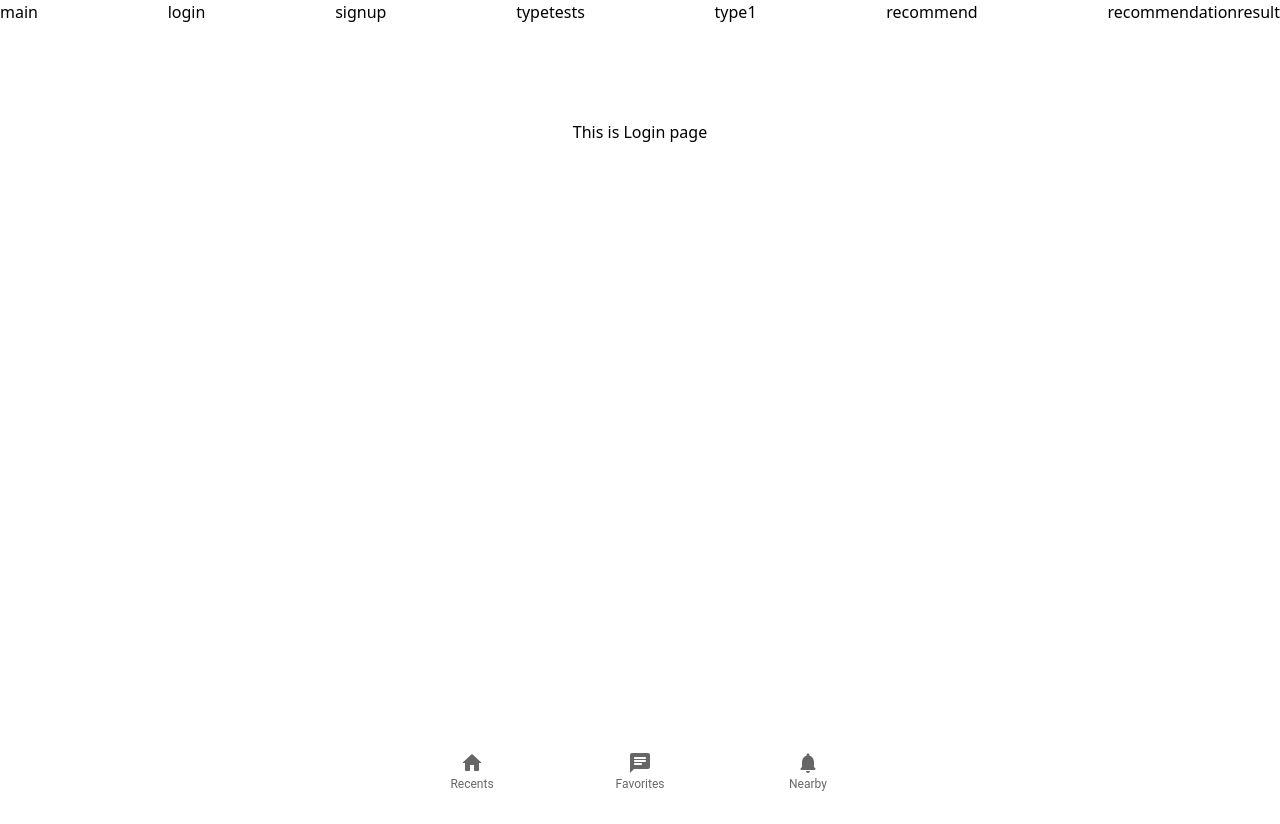
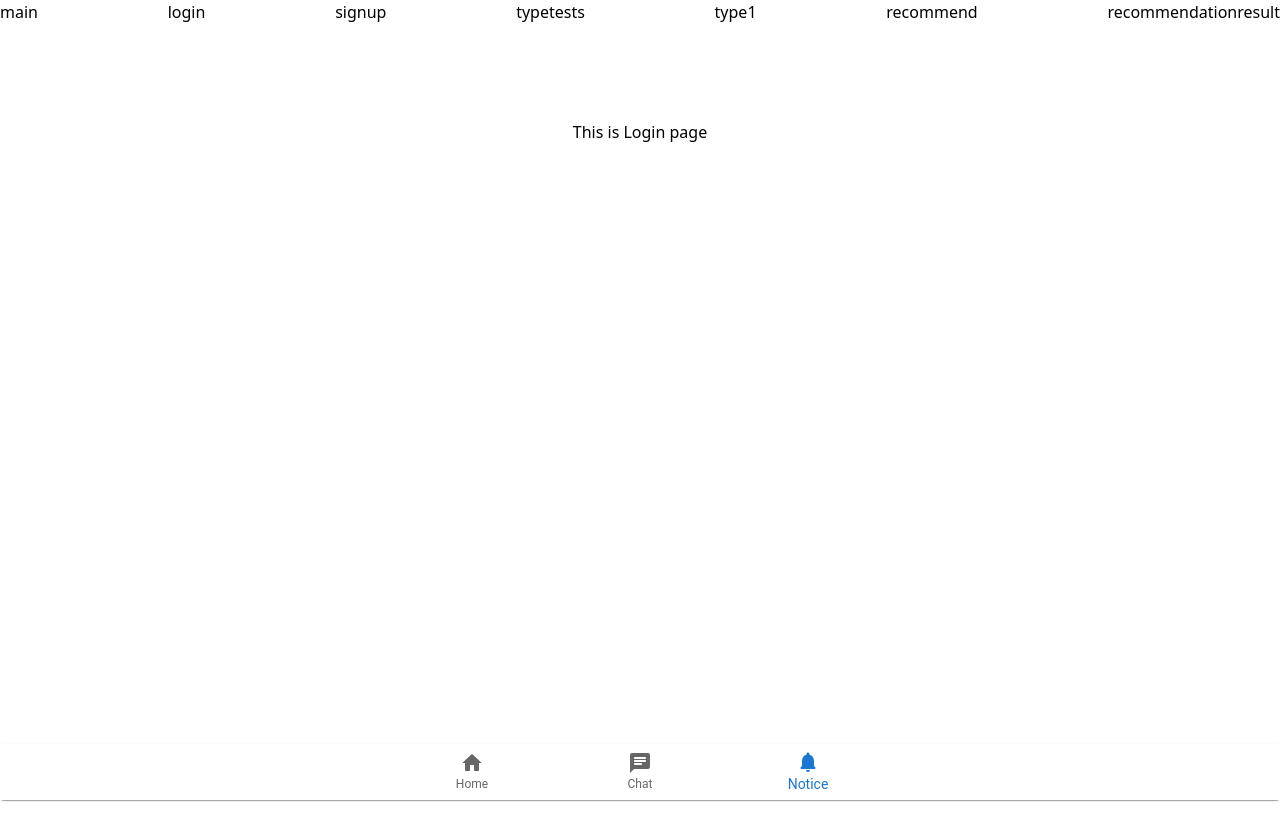
Before and after one commit to causyj/Roomate-FE-nextjs, a Next.js app: page /login in a window 1280 px wide. Built offline with nearby package versions, Linux system fonts and the light colour scheme.

Commit message:
Added BottomNavBar Componenet

```diff
--- a/src/app/_components/bottomNavBar/BottomNavBar.tsx
+++ b/src/app/_components/bottomNavBar/BottomNavBar.tsx
@@ -1,28 +1,46 @@
 "use client"
-import React from 'react';
-import { useState } from 'react';
+
+import { useState, useEffect } from 'react';
+import Paper from '@mui/material/Paper';
 import BottomNavigation from '@mui/material/BottomNavigation';
 import BottomNavigationAction from '@mui/material/BottomNavigationAction';
 import Home from '@mui/icons-material/HomeRounded';
 import Chat from '@mui/icons-material/ChatRounded'
 import Notice from '@mui/icons-material/NotificationsRounded';
+
+
 export const BottomNavBar = () => {
-    const [value, setValue] = React.useState(0);
-    const [isOpened, setIsOpened] = useState(false) // outline or not
+    const [value, setValue] =useState(0);
+
+    const pathname = window.location.pathname; // in case user visits the path directly. The BottomNavBar is able to follow suit.
+    //const [value, setValue] = React.useState(pathname);
+
+    useEffect(() => {
+        if (pathname === '/') {
+          setValue(0);
+        } else if (pathname === '/type') {
+          setValue(1);
+        } else if (pathname === '/login') {
+          setValue(2);
+        }
+      }, [pathname]);
     return (
-        <div style={{ position: 'fixed', bottom: 0, width: '100%'} }>
+         <Paper style={{ position: 'fixed', bottom: 0, width: '100%'} }>
+
         <BottomNavigation
         showLabels
-            value={"home"}
+        value={value}
         onChange={(event, newValue) => {
             setValue(newValue);
-            }}
-            >
-            <BottomNavigationAction label="Recents" icon={<Home />} />
-            <BottomNavigationAction label="Favorites" icon={<Chat />} />
-            <BottomNavigationAction label="Nearby" icon={<Notice />} />
+
+        }}>
+        <BottomNavigationAction href='/' label="Home" icon={<Home />}></BottomNavigationAction>
+        <BottomNavigationAction href='/type' label="Chat" icon={<Chat />}></BottomNavigationAction>
+        <BottomNavigationAction href='/login' label="Notice" icon={<Notice />}></BottomNavigationAction>
         </BottomNavigation>
-        </div>
+
+        </Paper>
 
     )
+
     }
```
Lines whose indentation alone changed are shown as unchanged.
